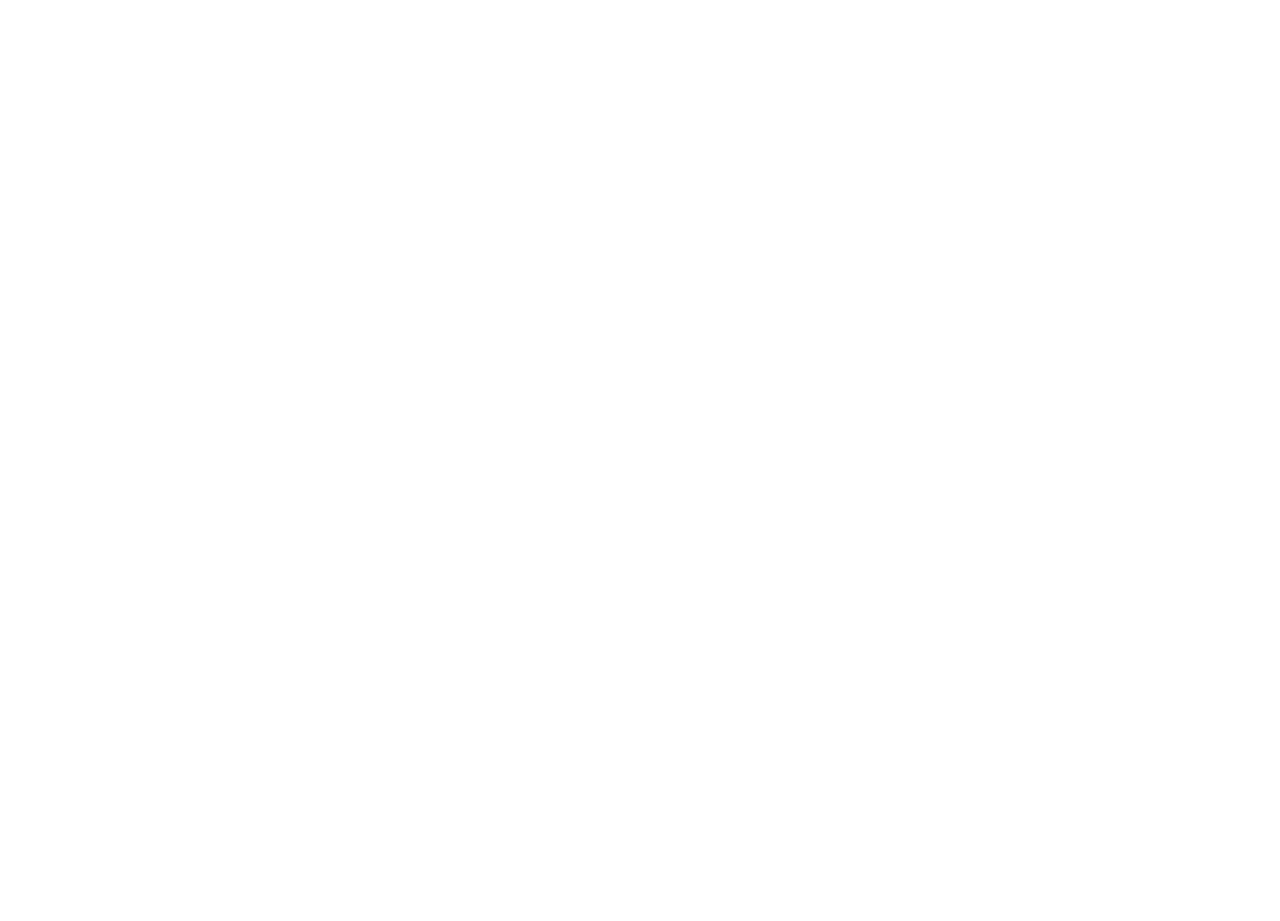
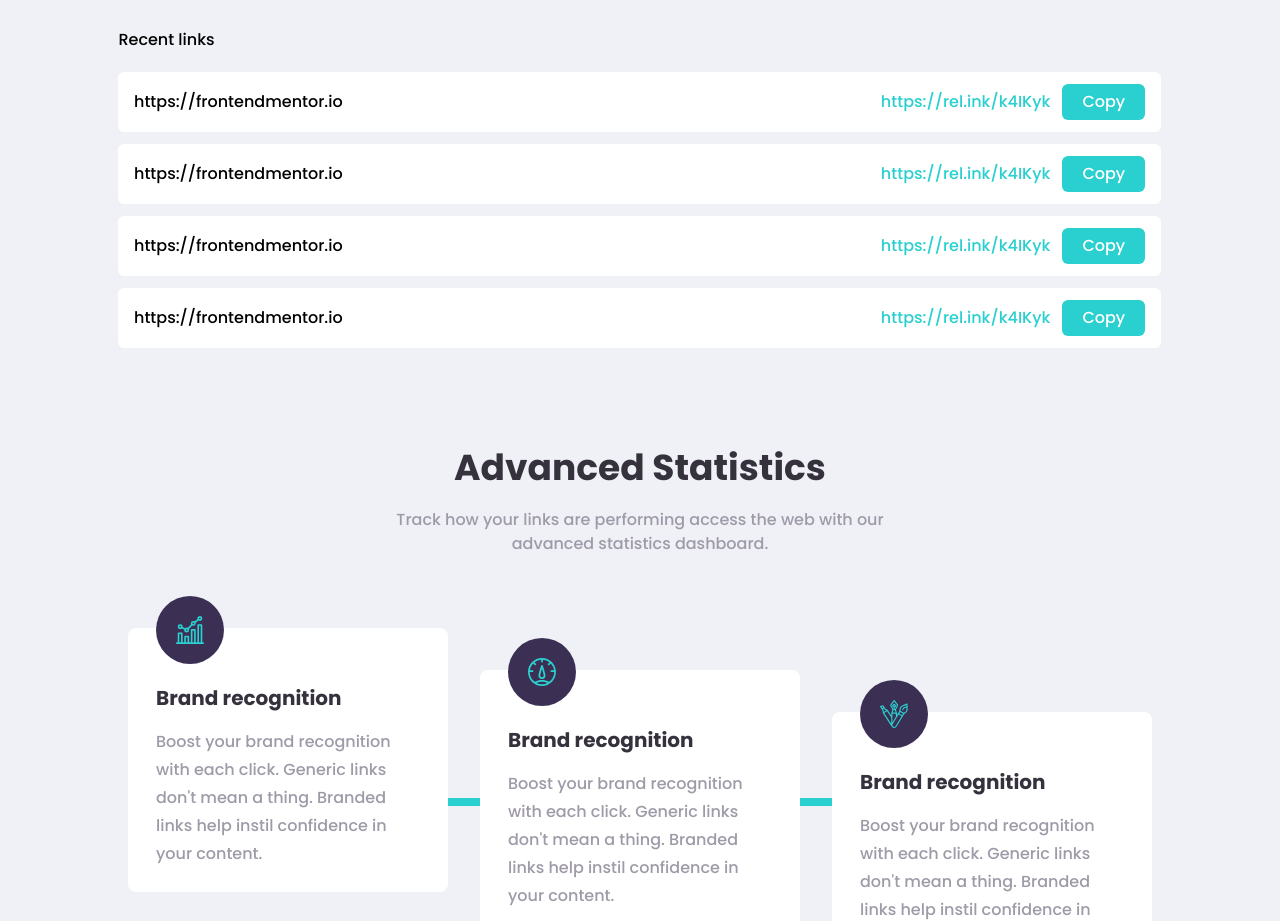
Before and after one commit to AikeNyanLynnOo/url-shortener-react, a React (Create React App) app: page / in a window 1280 px wide. Shown: the part 660-1581 px from the top of the page. Before the commit the page ends 800 px from the top, so only its background shows below. Built offline with nearby package versions, Linux system fonts and the light colour scheme.

Commit message:
footer remains

```diff
--- /dev/null
+++ b/src/components/FooterComponent.js
@@ -0,0 +1,5 @@
+const Footer = (props) => {
+  return <></>;
+};
+
+export default Footer;
--- /dev/null
+++ b/src/components/LinkCardComponent.js
@@ -0,0 +1,20 @@
+const LinkCard = ({ link }) => {
+  return (
+    <div className="rounded-md bg-white block sm:flex content-between items-center px-4 py-3 mt-3 my-link-card">
+      <p className="flex-1 truncate sm:mr-8 my-3 sm:my-0">{link.origin}</p>
+      <hr className="block sm:hidden" />
+      <div className="">
+        <a
+          href={link.result}
+          className="truncate mr-3 block sm:inline my-2 sm:my-0 short-link"
+        >
+          {link.result}
+        </a>
+        <button className="text-white cursor-pointer rounded-md h-9 px-5 w-full sm:w-auto my-2 sm:my-0 primary-btn">
+          Copy
+        </button>
+      </div>
+    </div>
+  );
+};
+export default LinkCard;
--- a/src/components/MainComponent.js
+++ b/src/components/MainComponent.js
@@ -1,5 +1,7 @@
 import Navbar from "./NavBarComponent";
 import Intro from "./IntroComponent";
+import Mid from "./MidComponent";
+import Footer from "./FooterComponent";
 
 import React from "react";
 class Main extends React.Component {
@@ -8,6 +10,8 @@
       <React.Fragment>
         <Navbar />
         <Intro />
+        <Mid />
+        <Footer />
       </React.Fragment>
     );
   }
--- /dev/null
+++ b/src/components/MidComponent.js
@@ -0,0 +1,127 @@
+import React from "react";
+import LinkCard from "./LinkCardComponent";
+
+class Mid extends React.Component {
+  render() {
+    return (
+      <section>
+        <section className="relative mt-20 sm:mt-16 my-mid">
+          <form
+            className="absolute -top-20 sm:-top-16 left-2/4 transform -translate-x-2/4 my-width p-4 sm:p-10 block sm:flex justify-between items-center rounded-md border"
+            style={{ backgroundImage: `url("/images/bg-shorten-desktop.svg")` }}
+          >
+            <input
+              type="text"
+              placeholder="Shorten a link here..."
+              className="flex-1 h-12 px-5 mr-5 rounded-md focus:ring-0 focus:outline-none w-full sm:w-auto"
+            />
+            <span className="text-red-600 italic block sm:hidden mt-1">
+              Please add a link
+            </span>
+            <button className="text-white cursor-pointer rounded-md h-12 px-5 w-full sm:w-auto mt-3 sm:mt-0 primary-btn">
+              Shorten it!
+            </button>
+            <span className="text-red-600 italic absolute hidden sm:inline">
+              Please add a link
+            </span>
+          </form>
+          <section className="absolute top-24 sm:top-20 left-2/4 transform -translate-x-2/4 my-width py-4">
+            Recent links
+            <div className="overflow-y-scroll h-72 my-links mt-2">
+              {[
+                {
+                  origin: "https://frontendmentor.io",
+                  result: "https://rel.ink/k4IKyk",
+                },
+                {
+                  origin: "https://frontendmentor.io",
+                  result: "https://rel.ink/k4IKyk",
+                },
+                {
+                  origin: "https://frontendmentor.io",
+                  result: "https://rel.ink/k4IKyk",
+                },
+                {
+                  origin: "https://frontendmentor.io",
+                  result: "https://rel.ink/k4IKyk",
+                },
+                {
+                  origin: "https://frontendmentor.io",
+                  result: "https://rel.ink/k4IKyk",
+                },
+              ].map((link, idx) => {
+                return <LinkCard key={idx} link={link} />;
+              })}
+            </div>
+          </section>
+        </section>
+        <section className="my-mid-info py-4 px-3 sm:px-16 lg:px-32">
+          <div className="my-width mx-auto text-center">
+            <h3 className="font-extrabold text-4xl">Advanced Statistics</h3>
+            <p className="mt-5 px-3 lg:px-16 xl:px-40">
+              Track how your links are performing access the web with our
+              advanced statistics dashboard.
+            </p>
+          </div>
+          <div className="block lg:flex h-auto mt-14 py-4 my-info-flex">
+            <div className="bg-white rounded-lg relative flex-1 self-start pb-6 pt-14 mt-5 lg:mt-0 text-center lg:text-left my-card">
+              <div className="absolute -top-8 left-2/4 transform -translate-x-2/4 lg:transform translate-x-2/4 lg:left-7 p-5 rounded-full my-circle">
+                <img
+                  src={"/images/icon-brand-recognition.svg"}
+                  className="h-7 w-7"
+                  alt="brand-icon"
+                />
+              </div>
+              <h4 className="font-semibold text-xl mb-4 mx-7">
+                Brand recognition
+              </h4>
+              <p className="mx-7 leading-7">
+                Boost your brand recognition with each click. Generic links
+                don't mean a thing. Branded links help instil confidence in your
+                content.
+              </p>
+            </div>
+            <p className="mx-auto h-16 w-2 lg:h-2 lg:w-8 small-block self-center"></p>
+            <div className="bg-white rounded-lg relative flex-1 pb-6 pt-14 lg:mt-0 self-center text-center lg:text-left my-card">
+              <div className="absolute -top-8 left-2/4 transform -translate-x-2/4 lg:transform translate-x-2/4 lg:left-7 p-5 rounded-full my-circle">
+                <img
+                  src={"/images/icon-detailed-records.svg"}
+                  className="h-7 w-7"
+                  alt="brand-icon"
+                />
+              </div>
+              <h4 className="font-semibold text-xl mb-4 mx-7">
+                Brand recognition
+              </h4>
+              <p className="mx-7 leading-7">
+                Boost your brand recognition with each click. Generic links
+                don't mean a thing. Branded links help instil confidence in your
+                content.
+              </p>
+            </div>
+            <p className="mx-auto h-16 w-2 lg:h-2 lg:w-8 small-block self-center"></p>
+            <div className="bg-white rounded-lg relative flex-1 pb-6 pt-14 lg:mt-0 self-end text-center lg:text-left my-card">
+              <div className="absolute -top-8 left-2/4 transform -translate-x-2/4 lg:transform translate-x-2/4 lg:left-7 p-5 rounded-full my-circle">
+                <img
+                  src={"/images/icon-fully-customizable.svg"}
+                  className="h-7 w-7"
+                  alt="brand-icon"
+                />
+              </div>
+              <h4 className="font-semibold text-xl mb-4 mx-7">
+                Brand recognition
+              </h4>
+              <p className="mx-7 leading-7">
+                Boost your brand recognition with each click. Generic links
+                don't mean a thing. Branded links help instil confidence in your
+                content.
+              </p>
+            </div>
+          </div>
+        </section>
+      </section>
+    );
+  }
+}
+
+export default Mid;
--- a/src/styles/tailwind.css
+++ b/src/styles/tailwind.css
@@ -21,11 +21,14 @@
   color: hsl(260, 8%, 14%);
 }
 .my-nav h1,
-.intro h2 {
+.intro h2,
+.my-mid-info h3,
+.my-mid-info h4 {
   color: hsl(255, 11%, 22%);
 }
 .my-nav li a,
-.intro p {
+.intro p,
+.my-mid-info p {
   color: hsl(257, 7%, 63%);
 }
 .my-nav li a:hover {
@@ -37,17 +40,72 @@
 .primary-btn:hover {
   background-color: rgba(42, 207, 207, 0.7);
 }
+.my-mid,
+.my-mid-info {
+  background-color: #eff1f7;
+}
+.my-mid {
+  height: 500px;
+}
+.my-width {
+  width: 81.5%;
+}
+.my-mid form,
+.my-circle {
+  background-color: hsl(257, 27%, 26%);
+}
+.my-mid span {
+  top: 90px;
+}
+.my-link-card .short-link {
+  color: hsl(180, 66%, 49%);
+}
+.small-block {
+  background-color: hsl(180, 66%, 49%);
+}
+.my-card {
+  min-height: 75%;
+}
+.my-info-flex {
+  min-height: 380px;
+}
 @media only screen and (max-width: 300px) {
   .my-intro-img {
     position: relative;
     right: -20px;
-    height : 200px;
+    height: 200px;
   }
 }
-@media only screen and (max-width: 640px) and (min-width : 350px) {
+@media only screen and (max-width: 640px) and (min-width: 350px) {
   .my-intro-img {
     position: relative;
     right: -30%;
-    height : 250px;
+    height: 250px;
   }
 }
+@media only screen and (max-width: 639px) {
+  .my-width {
+    width: 95%;
+  }
+}
+
+/* width */
+::-webkit-scrollbar {
+  width: 5px;
+}
+
+/* Track */
+::-webkit-scrollbar-track {
+  background: #f1f1f1;
+}
+
+/* Handle */
+::-webkit-scrollbar-thumb {
+  background: hsl(257, 7%, 63%);
+  border-radius: 10px;
+}
+
+/* Handle on hover */
+::-webkit-scrollbar-thumb:hover {
+  background: hsl(255, 11%, 22%);
+}
```
